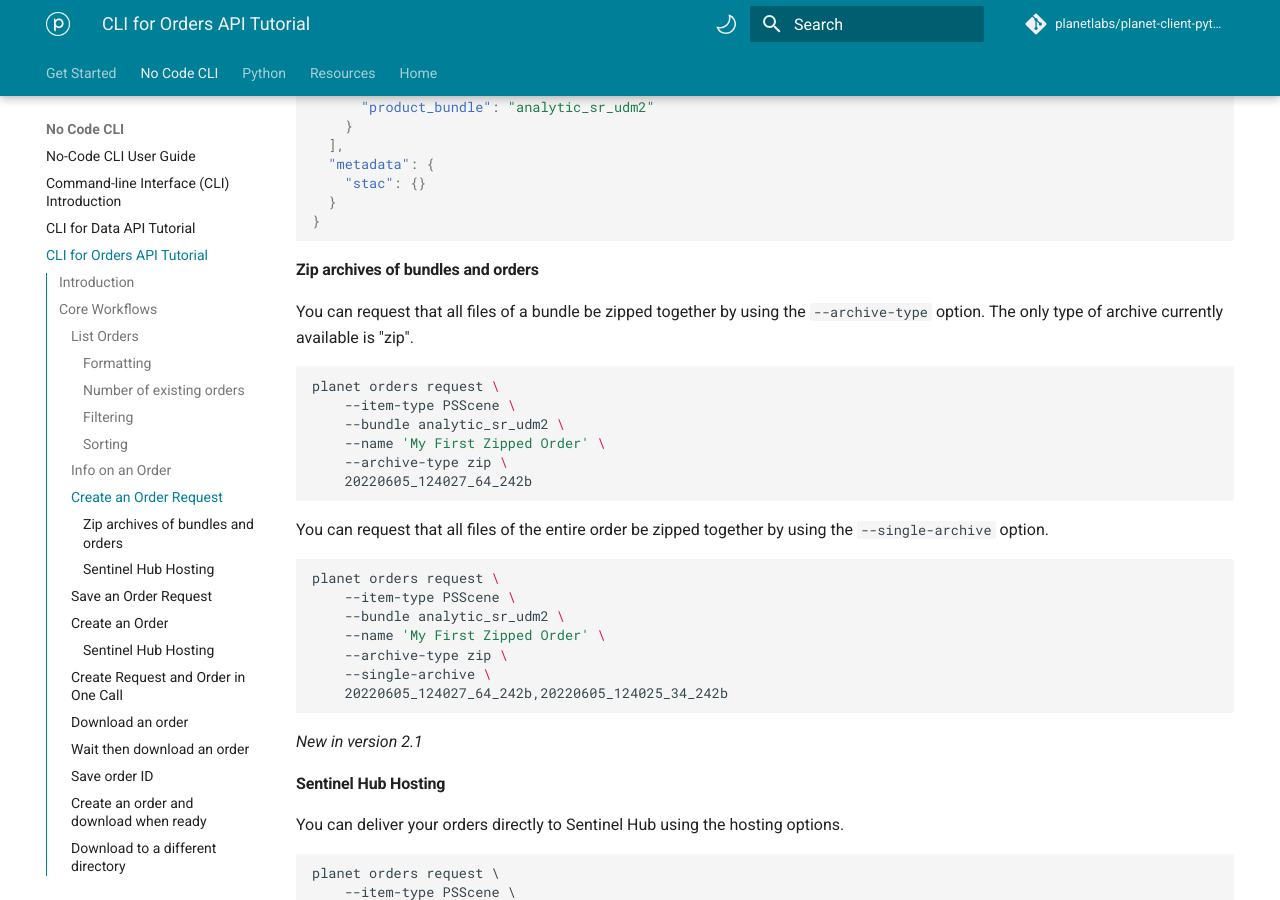
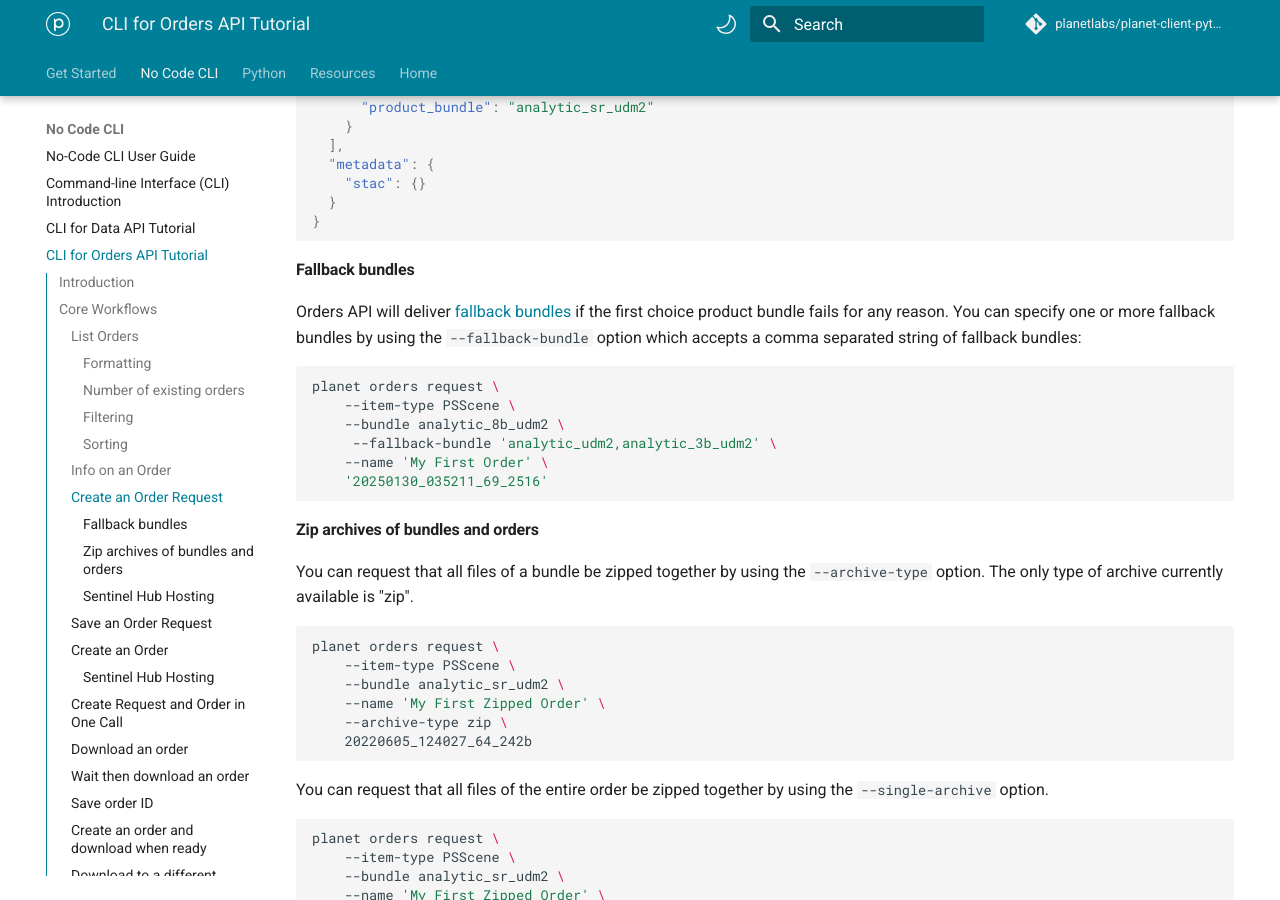
Before and after one commit to planetlabs/planet-client-python, an MkDocs documentation site: the page built from docs/cli/cli-orders.md, in a window 1280 px wide and 900 px high, scrolled down 3541 px. Built offline with MkDocs 1.6.1 and Material for MkDocs 9.7.7, drawn with Linux system fonts in a browser that asks for light colours; comment, search, counter and statistics services are not loaded.

Commit message:
update docs

````diff
--- a/docs/cli/cli-orders.md
+++ b/docs/cli/cli-orders.md
@@ -196,6 +196,18 @@ planet orders request \
     "stac": {}
   }
 }
+```
+
+#### Fallback bundles
+Orders API will deliver [fallback bundles](https://developers.planet.com/apis/orders/scenes/#order-type-and-fallback-bundles) if the first choice product bundle fails for any reason.  You can specify one or more fallback bundles by using the `--fallback-bundle` option which accepts a comma separated string of fallback bundles:
+
+```sh
+planet orders request \
+    --item-type PSScene \
+    --bundle analytic_8b_udm2 \
+     --fallback-bundle 'analytic_udm2,analytic_3b_udm2' \
+    --name 'My First Order' \
+    '20250130_035211_69_2516'
 ```
 
 #### Zip archives of bundles and orders
````
Also changed, not shown: docs/python/async-sdk-guide.md (+4 -3 lines), docs/python/sdk-guide.md (+3 -2 lines).
